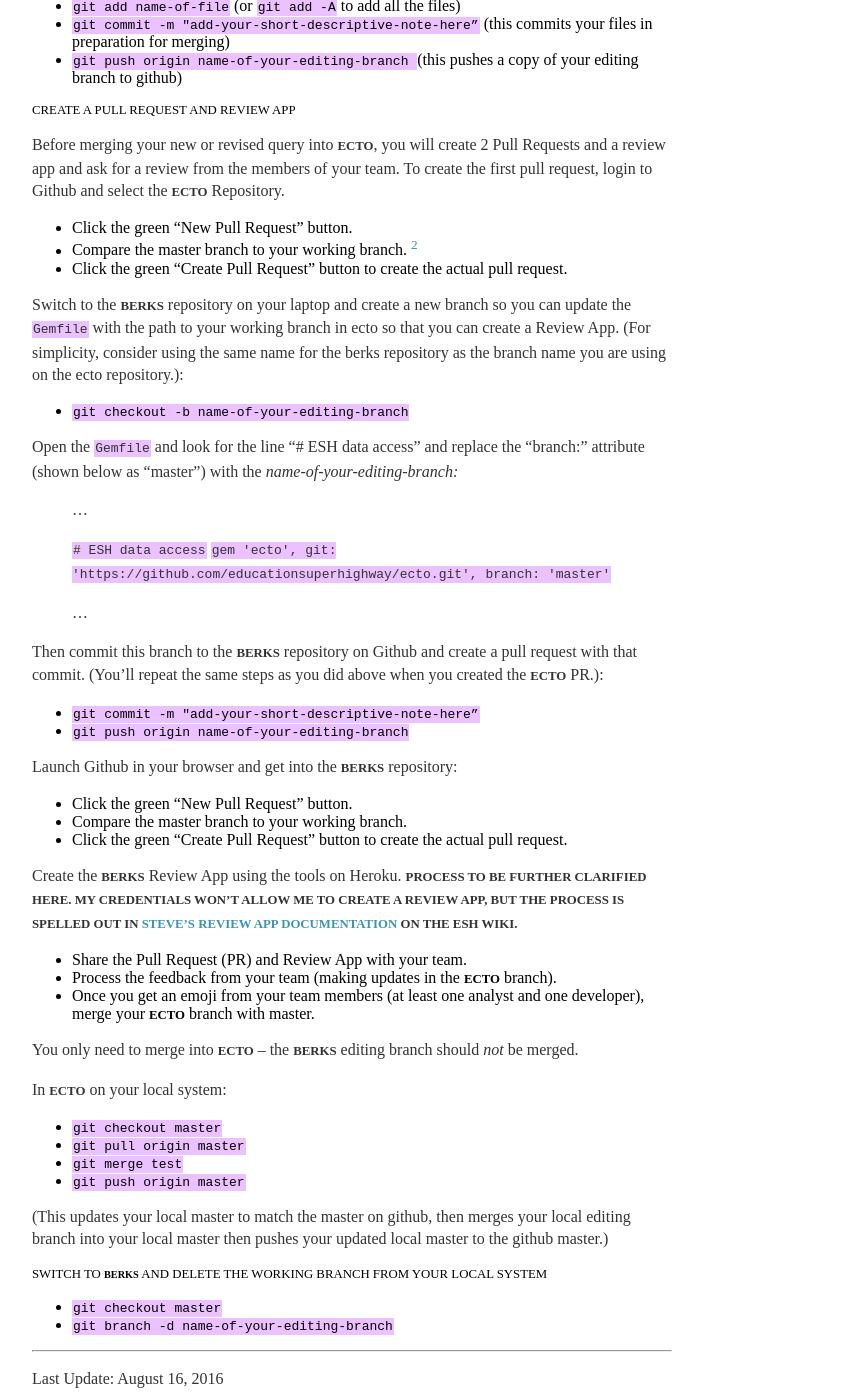
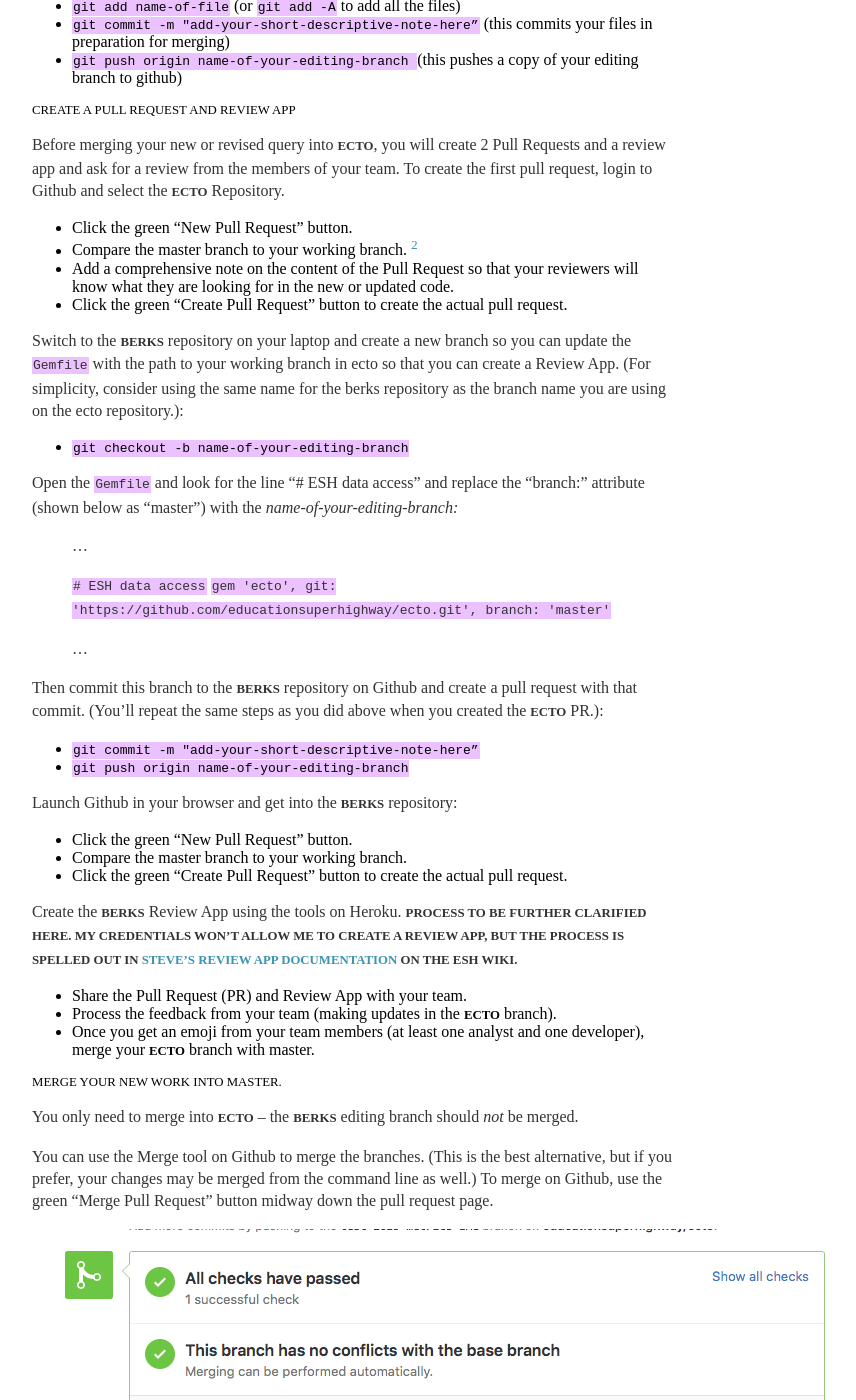
Before and after one commit to mhurty/mhurty.github.io, a Jekyll site: the page built from _posts/2016-07-13-how-to-post.md, in a window 1280 px wide and 1400 px high, scrolled down 1339 px. Shown: the whole window, without its empty margins (288-1144 px from the left). Built offline with Jekyll 4.4.1, drawn with Linux system fonts in a browser that asks for light colours.

Commit message:
finished tweaks suggested by Jen O.

```diff
--- a/_posts/2016-07-13-how-to-post.md
+++ b/_posts/2016-07-13-how-to-post.md
@@ -63,7 +63,9 @@
 
 - Click the green "New Pull Request" button.
 - Compare the master branch to your working branch. <sup id='fnref2'>[2]</sup>
+- Add a comprehensive note on the content of the Pull Request so that your reviewers will know what they are looking for in the new or updated code.
 - Click the green "Create Pull Request" button to create the actual pull request.
+
 
 Switch to the **berks** repository on your laptop and create a new branch so you can update the `Gemfile` with the path to your working branch in ecto so that you can create a Review App. (For simplicity, consider using the same name for the berks repository as the branch name you are using on the ecto repository.):
 
@@ -95,17 +97,14 @@
 - Process the feedback from your team (making updates in the **ecto** branch).
 - Once you get an emoji from your team members (at least one analyst and one developer), merge your **ecto** branch with master.
 
+Merge your new work into Master.
+--------------------------------
+
 You only need to merge into **ecto** -- the **berks** editing branch should *not* be merged.
 
-In **ecto** on your local system:
+You can use the Merge tool on Github to merge the branches. (This is the best alternative, but if you prefer, your changes may be merged from the command line as well.) To merge on Github, use the green "Merge Pull Request" button midway down the pull request page.
 
-- `git checkout master`
-- `git pull origin master`
-- `git merge test`
-- `git push origin master`
-
-(This updates your local master to match the master on github, then merges your local editing branch into your local master then pushes your updated local master to the github master.)
-
+![github merge](/img/github-merge.png)
 
 Switch to **berks** and delete the working branch from your local system
 ------------------------------------------------
@@ -113,14 +112,11 @@
 - `git checkout master`
 - `git branch -d name-of-your-editing-branch`
 
-
 ---
-
 
 Last Update: August 16, 2016
 
-
-<hr>
+---
 
 Notes
 
```
Also changed, not shown: img/github-merge.png (added).
